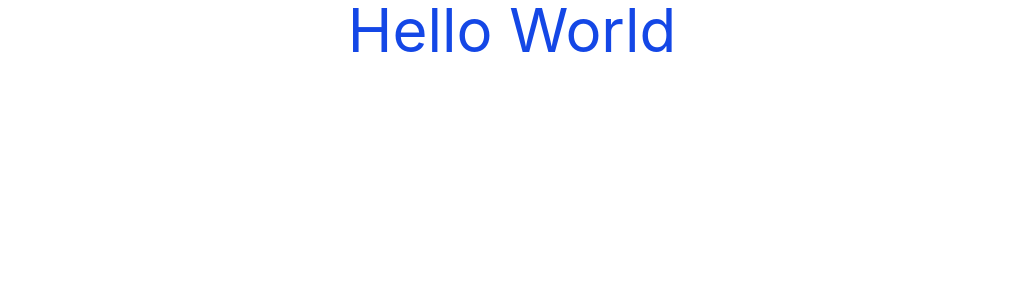
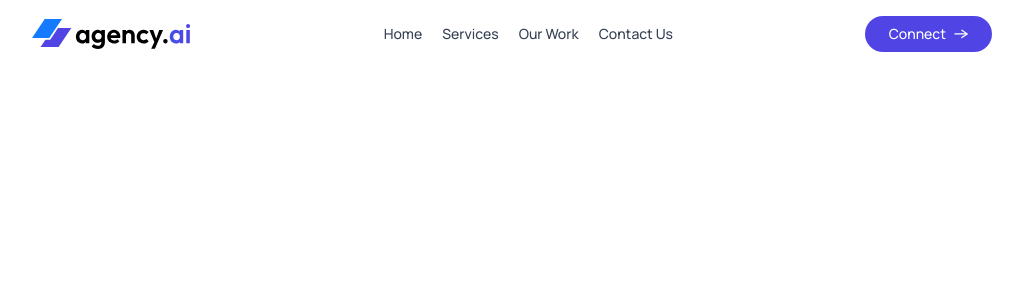
Before and after one commit to pagarwal884/Project-3, a React (Vite) app: page / in a window 1280 px wide. Shown: the top 300 px of the page, without its empty margins (128-1151 px from the left). Built offline with nearby package versions, Linux system fonts and the light colour scheme.

Commit message:
Completed the Navbar of the webpage

```diff
--- a/src/App.jsx
+++ b/src/App.jsx
@@ -1,11 +1,16 @@
-import React from 'react'
+import React, { useState } from 'react';
+import Navbar from './components/Navbar';
 
 const App = () => {
+  const [theme, setTheme] = useState('light');
+
   return (
-    <div className='text-6xl text-center text-blue-700'>
-      Hello World
+    <div className={theme === 'dark' ? 'dark' : ''}>
+      <div className="min-h-screen bg-white dark:bg-black relative">
+        <Navbar theme={theme} setTheme={setTheme} />
+      </div>
     </div>
-  )
-}
+  );
+};
 
-export default App
+export default App;
--- /dev/null
+++ b/src/components/Navbar.jsx
@@ -0,0 +1,72 @@
+import { useState } from 'react';
+import assets from '../assets/assets.js';
+
+const Navbar = ({ theme, setTheme }) => {
+  const [sidebarOpen, setSidebarOpen] = useState(false);
+
+  return (
+    <nav className="flex justify-between items-center px-4 sm:px-12 lg:px-24 xl:px-40 py-4 sticky top-0 z-20 backdrop-blur-xl font-medium bg-white/50 dark:bg-gray-900/70">
+      <img
+        src={theme === 'dark' ? assets.logo_dark : assets.logo}
+        alt="Logo"
+        className="w-32 sm:w-40"
+      />
+
+      <div
+        className={`flex text-gray-700 dark:text-white sm:text-sm gap-5
+        max-sm:fixed max-sm:top-0 max-sm:bottom-0 max-sm:right-0
+        ${
+          sidebarOpen
+            ? 'max-sm:w-60 max-sm:pl-10'
+            : 'max-sm:w-0 max-sm:overflow-hidden'
+        }
+        max-sm:min-h-screen max-sm:h-full
+        max-sm:flex-col max-sm:bg-primary
+        max-sm:text-white max-sm:pt-20
+        sm:items-center transition-all duration-300`}
+      >
+        <img
+          src={assets.close_icon}
+          alt=""
+          className="w-5 absolute right-4 top-4 sm:hidden cursor-pointer"
+          onClick={() => setSidebarOpen(false)}
+        />
+
+        <a href="#" className="sm:hover:border-b">
+          Home
+        </a>
+
+        <a href="#services" className="sm:hover:border-b">
+          Services
+        </a>
+
+        <a href="#our-work" className="sm:hover:border-b">
+          Our Work
+        </a>
+
+        <a href="#contact-us" className="sm:hover:border-b">
+          Contact Us
+        </a>
+      </div>
+
+      <div className="flex items-center gap-2 sm:gap-4">
+        <img
+          src={theme === 'dark' ? assets.menu_icon_dark : assets.menu_icon}
+          alt=""
+          className="w-6 sm:hidden cursor-pointer"
+          onClick={() => setSidebarOpen(true)}
+        />
+
+        <a
+          href="#contact-us"
+          className="text-sm max-sm:hidden flex items-center gap-2 bg-primary text-white px-6 py-2 rounded-full cursor-pointer hover:scale-105 transition-all"
+        >
+          Connect
+          <img src={assets.arrow_icon} alt="" width={14} />
+        </a>
+      </div>
+    </nav>
+  );
+};
+
+export default Navbar;
--- a/src/index.css
+++ b/src/index.css
@@ -1 +1,13 @@
+@import url('https://fonts.googleapis.com/css2?family=Manrope:wght@200..800&family=Noto+Sans+Devanagari:wght@100..900&family=Outfit:wght@100..900&family=Prata&display=swap');
+
 @import "tailwindcss";
+
+@custom-variant dark (&:where(.dark, .dark *));
+*{
+  font-family: 'Manrope', sans-serif;
+  font-weight: 500;
+}
+
+@theme {
+  --color-primary: #5044E5;
+}
```
